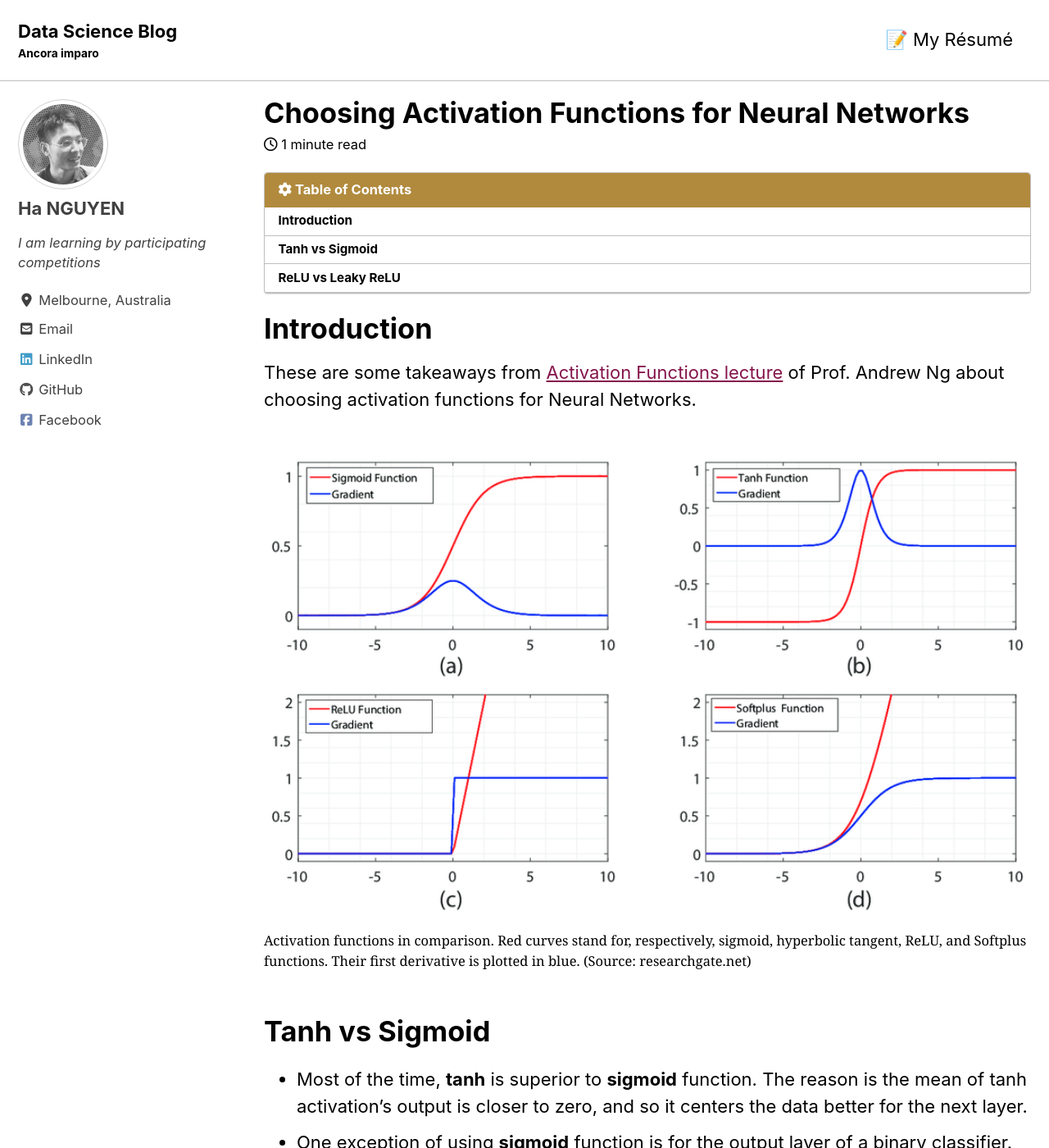
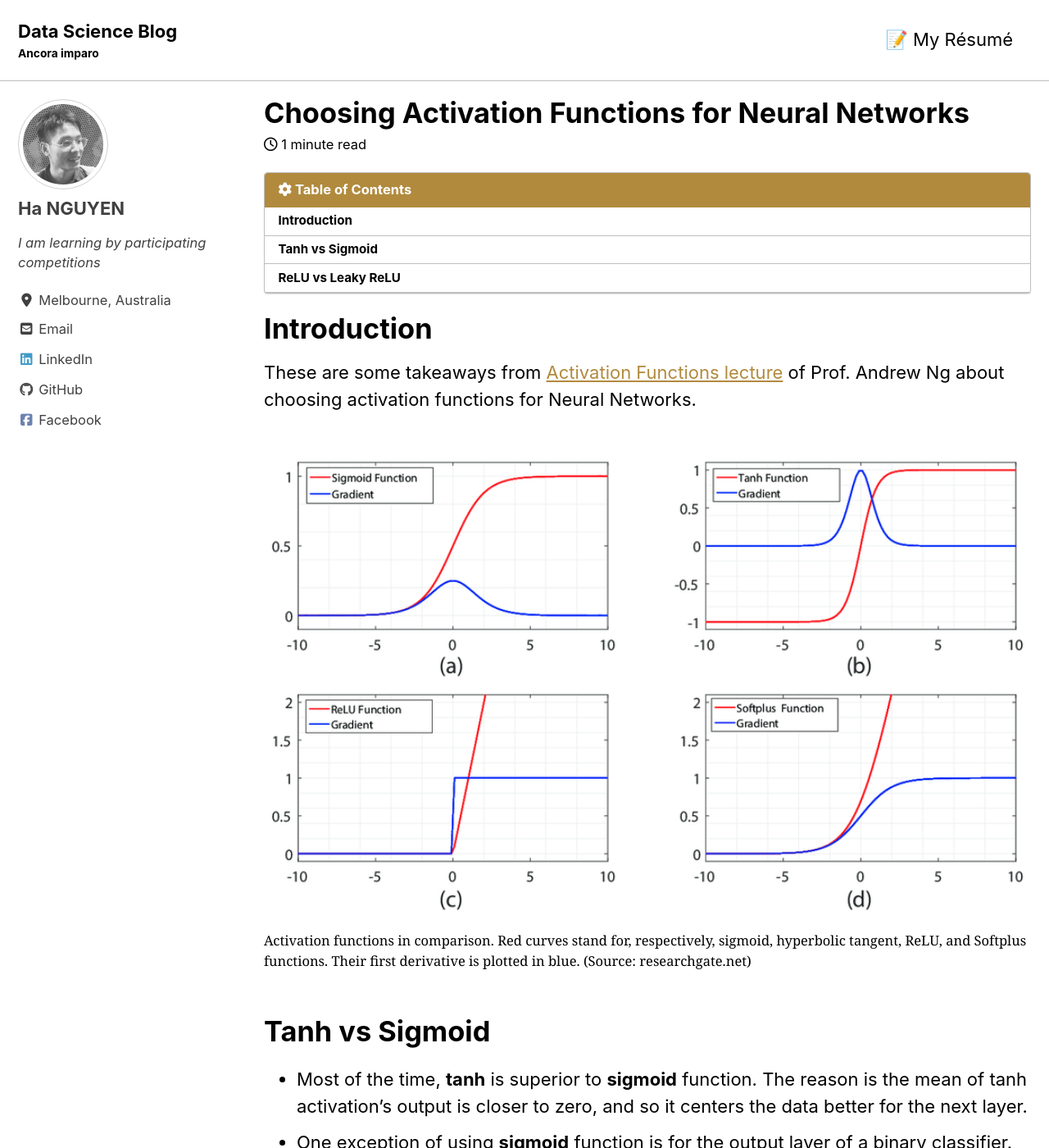
Before and after one commit to datasciblog/datasciblog.github.io, a Jekyll site: the page built from _posts/2019-12-06-DL-01-activation-functions.md, in a window 1280 px wide and 1400 px high. Shown: the whole window at 82% size. Built offline with Jekyll 4.4.1, drawn with Linux system fonts in a browser that asks for light colours; cached includes are drawn as plain includes; nearby versions of some CDN libraries.

Commit message:
Update main.scss

```diff
--- a/assets/css/main.scss
+++ b/assets/css/main.scss
@@ -3,7 +3,7 @@
 ---
 
 @charset "utf-8";
-$link-color: #85144b;
+//$link-color: #b18a3d;
 
 @import "minimal-mistakes/skins/{{ site.minimal_mistakes_skin | default: 'default' }}"; // skin
 @import "minimal-mistakes"; // main partials
```
